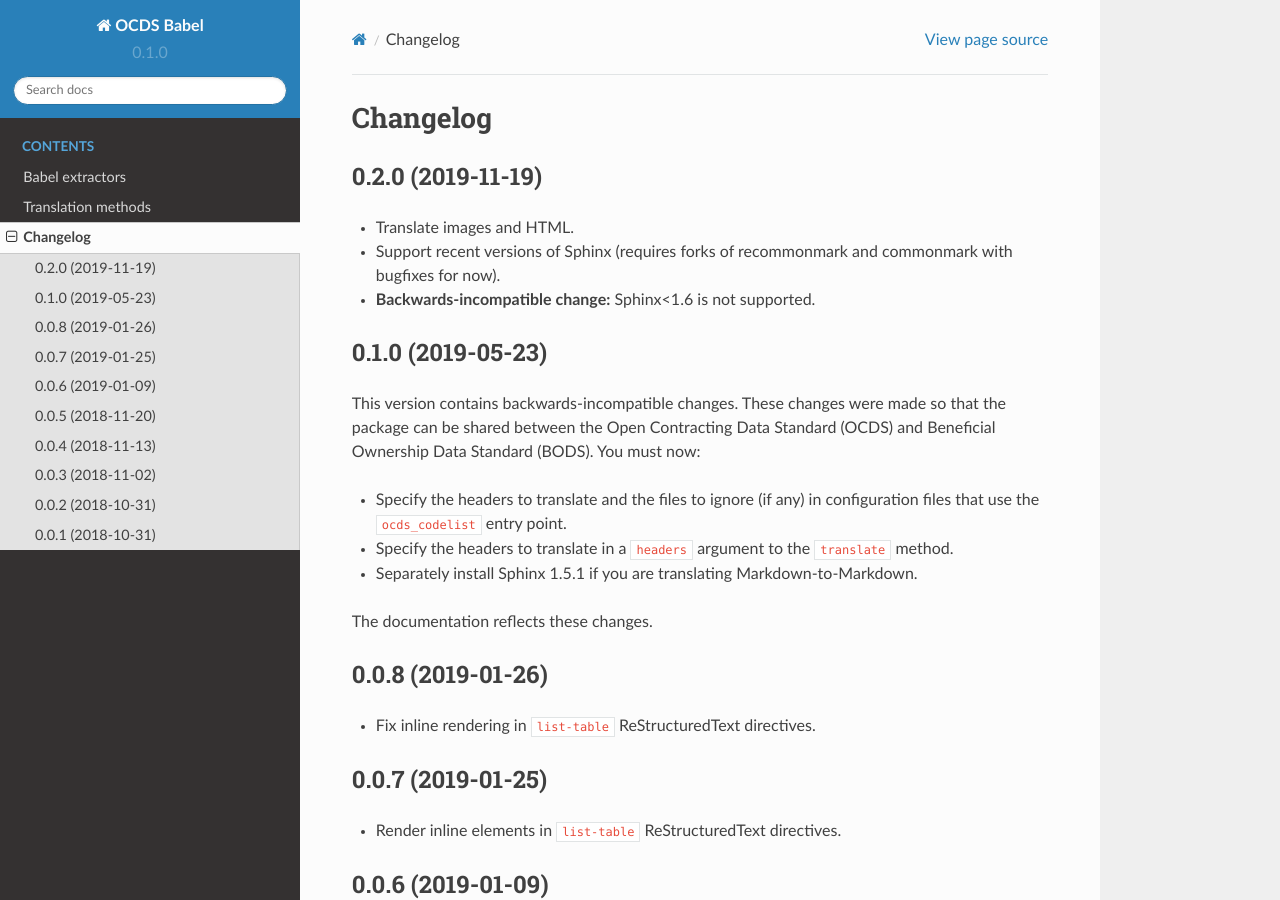
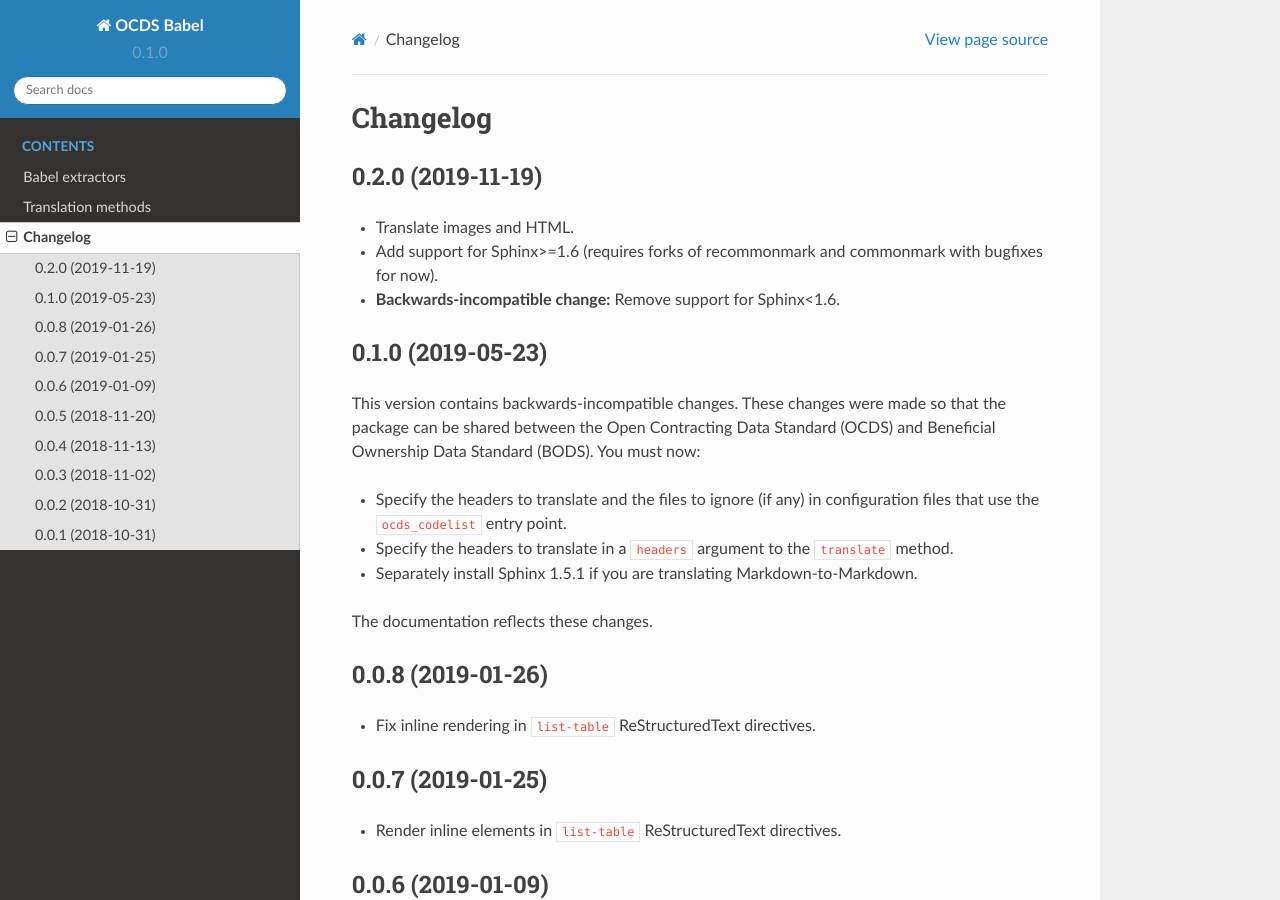
Before and after one commit to open-contracting/ocds-babel, a Sphinx documentation site: the page built from docs/changelog.rst, in a window 1280 px wide and 900 px high. Built offline with Sphinx 7.4.7 and the Read the Docs theme 2.0.0, drawn with Linux system fonts in a browser that asks for light colours.

```diff
--- a/docs/changelog.rst
+++ b/docs/changelog.rst
@@ -5,8 +5,8 @@
 ~~~~~~~~~~~~~~~~~~
 
 -  Translate images and HTML.
--  Support recent versions of Sphinx (requires forks of recommonmark and commonmark with bugfixes for now).
--  **Backwards-incompatible change:** Sphinx<1.6 is not supported.
+-  Add support for Sphinx>=1.6 (requires forks of recommonmark and commonmark with bugfixes for now).
+-  **Backwards-incompatible change:** Remove support for Sphinx<1.6.
 
 0.1.0 (2019-05-23)
 ~~~~~~~~~~~~~~~~~~
```
Also changed, not shown: docs/api/translate.rst (+14 -3 lines), .travis.yml, 1 other file.
